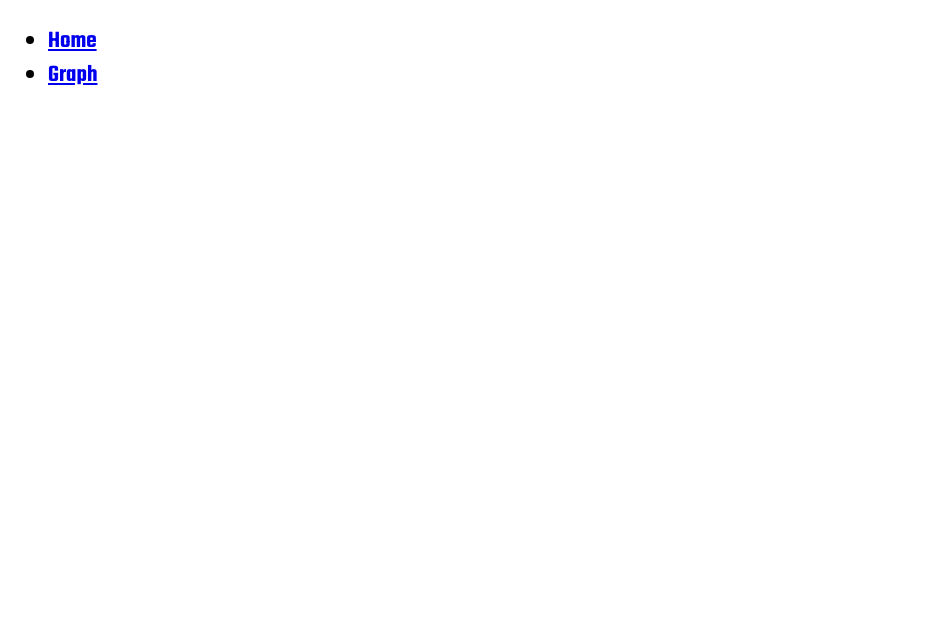
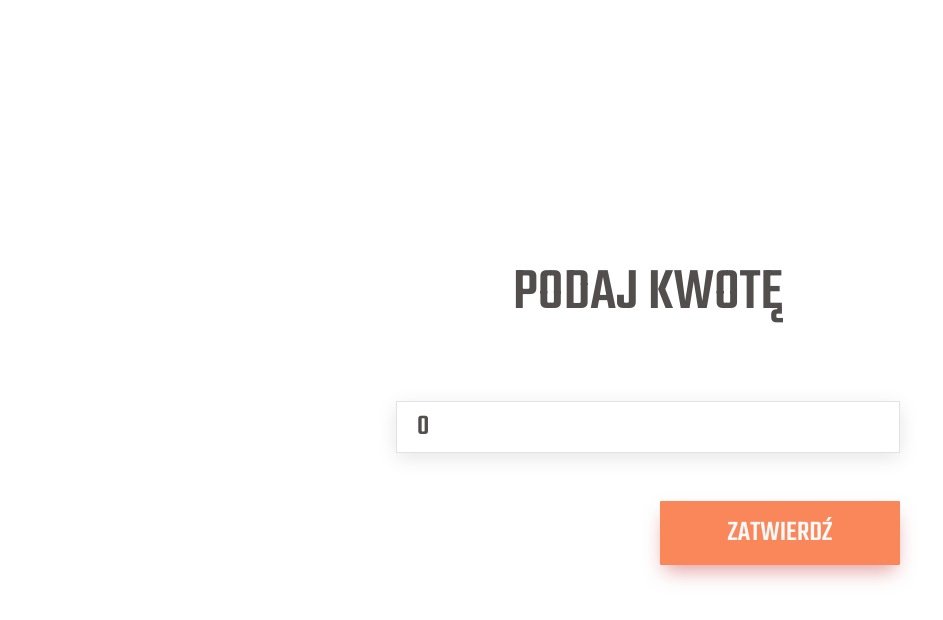
Before and after one commit to KKrzelowska/js-cashburn, a React app: page /home in a window 1280 px wide. Shown: the top 620 px of the page, without its empty margins (0-943 px from the left). Built offline with nearby package versions, Linux system fonts and the light colour scheme.

Commit message:
iss31: reactrouter

```diff
--- a/package.json
+++ b/package.json
@@ -59,6 +59,7 @@
     "@babel/node": "^7.12.6",
     "@types/express": "^4.17.9",
     "@types/express-urlrewrite": "^1.2.1",
+    "@types/history": "^4.7.8",
     "@types/react-dom": "^16.9.8",
     "@types/react-router-dom": "^5.1.7",
     "chart.js": "^2.9.4",
--- a/src/App.tsx
+++ b/src/App.tsx
@@ -1,18 +1,30 @@
-import React from 'react';
-import { observer } from 'mobx-react-lite';
+import React, { Component } from 'react';
+import { Redirect, Route, Router, Switch } from 'react-router-dom';
+import './styled/index.css';
+import NameForm from './components/pages/StatedNameForm';
+import GraphForm from './components/pages/StatedGraphForm';
+import RoutingService from './components/pages/Routing';
 
-import BalanceService from './components/BalanceService';
-import Navigation from './components/pages/Navigation';
-import './styled/index.css';
-
-const App = observer(
-  ({ balanceService }: { balanceService: BalanceService }) => {
+export default class App extends Component {
+  render() {
     return (
       <div className="App">
-        <Navigation></Navigation>
+        <Router history={RoutingService.instance.getHistory()}>
+          <div>
+            <Switch>
+              <Route path="/" exact>
+                <Redirect to={'/home'} />
+              </Route>
+              <Route path="/home" exact>
+                <NameForm />
+              </Route>
+              <Route path="/graph">
+                <GraphForm />
+              </Route>
+            </Switch>
+          </div>
+        </Router>
       </div>
     );
   }
-);
-
-export default App;
+}
--- a/src/components/StatedBalanceForm.tsx
+++ b/src/components/StatedBalanceForm.tsx
@@ -1,25 +1,22 @@
 import React from 'react';
-import { Redirect } from 'react-router-dom';
 import BalanceForm from './BalanceForm';
 import BalanceService from './BalanceService';
+import RoutingService from './pages/Routing';
 
 type Props = { balanceService: BalanceService };
-type State = { value: number; redirect: string };
+type State = { value: number };
 
 class StatedBalanceForm extends React.Component<Props, State> {
   constructor(props: Props) {
     super(props);
-    this.state = { value: 0, redirect: '' };
+    this.state = { value: 0 };
   }
 
   render() {
     const callback = (value: number) => {
       this.props.balanceService.addBalance(value);
-      this.setState({ redirect: '/graph' });
+      RoutingService.instance.goToGraph();
     };
-    if (this.state.redirect) {
-      return <Redirect to={this.state.redirect} />;
-    }
     return (
       <div>
         <BalanceForm callback={callback} />
--- a/src/components/pages/Navigation.tsx
+++ /dev/null
@@ -1,33 +0,0 @@
-import React from 'react';
-import { BrowserRouter, Route, Switch, Link } from 'react-router-dom';
-import NameForm from './StatedNameForm';
-import GraphForm from './StatedGraphForm';
-
-const Navigation = () => {
-  return (
-    <div>
-      <h2>
-        <BrowserRouter>
-          <ul>
-            <li>
-              <Link to="/" className="nav-link">
-                Home
-              </Link>
-            </li>
-            <li>
-              <Link to="/graph" className="nav-link">
-                Graph
-              </Link>
-            </li>
-          </ul>
-          <Switch>
-            <Route path="/" component={NameForm} exact />
-            <Route path="/graph" component={GraphForm} />
-          </Switch>
-        </BrowserRouter>
-      </h2>
-    </div>
-  );
-};
-
-export default Navigation;
--- /dev/null
+++ b/src/components/pages/Routing.ts
@@ -0,0 +1,17 @@
+import { History, createBrowserHistory } from 'history';
+
+class RoutingService {
+  constructor(protected history: History) {}
+  public goToInputForm(): void {
+    this.history.push('/home');
+  }
+  public goToGraph(): void {
+    this.history.push('/graph');
+  }
+  public getHistory(): History {
+    return this.history;
+  }
+  public static instance = new RoutingService(createBrowserHistory());
+}
+
+export default RoutingService;
--- a/src/components/pages/StatedGraphForm.tsx
+++ b/src/components/pages/StatedGraphForm.tsx
@@ -1,8 +1,8 @@
-import React from 'react';
+import React, { ReactElement } from 'react';
 
 import ChartFunctional from '../ChartFunctional';
 
-let GraphForm = () => {
+let GraphForm = (): ReactElement => {
   return (
     <div>
       <ChartFunctional
--- a/src/components/pages/StatedNameForm.tsx
+++ b/src/components/pages/StatedNameForm.tsx
@@ -1,8 +1,8 @@
-import React from 'react';
+import React, { ReactElement } from 'react';
 import StatedBalanceForm from '../StatedBalanceForm';
 import BalanceService from '../BalanceService';
 
-let NameForm = () => {
+let NameForm = (): ReactElement => {
   return (
     <div>
       <StatedBalanceForm balanceService={BalanceService.instance} />
--- a/src/main.tsx
+++ b/src/main.tsx
@@ -1,9 +1,5 @@
 import React from 'react';
 import ReactDOM from 'react-dom';
 import App from './App';
-import BalanceService from './components/BalanceService';
 
-ReactDOM.render(
-  <App balanceService={BalanceService.instance} />,
-  document.getElementById('app')
-);
+ReactDOM.render(<App />, document.getElementById('app'));
```
Also changed, not shown: src/components/pages/Routing.tsx (deleted, +0 -13 lines), 1 other file (tests, documents, lock files or other folders).
